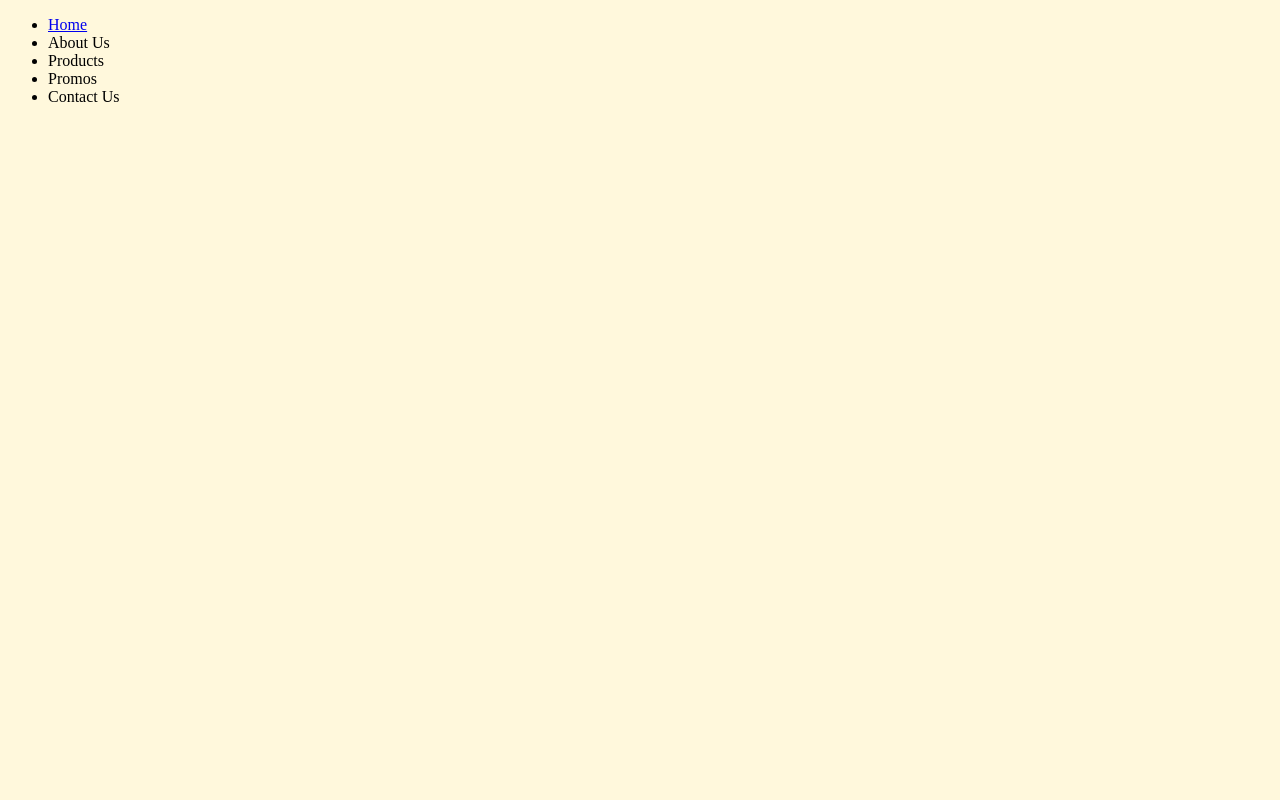
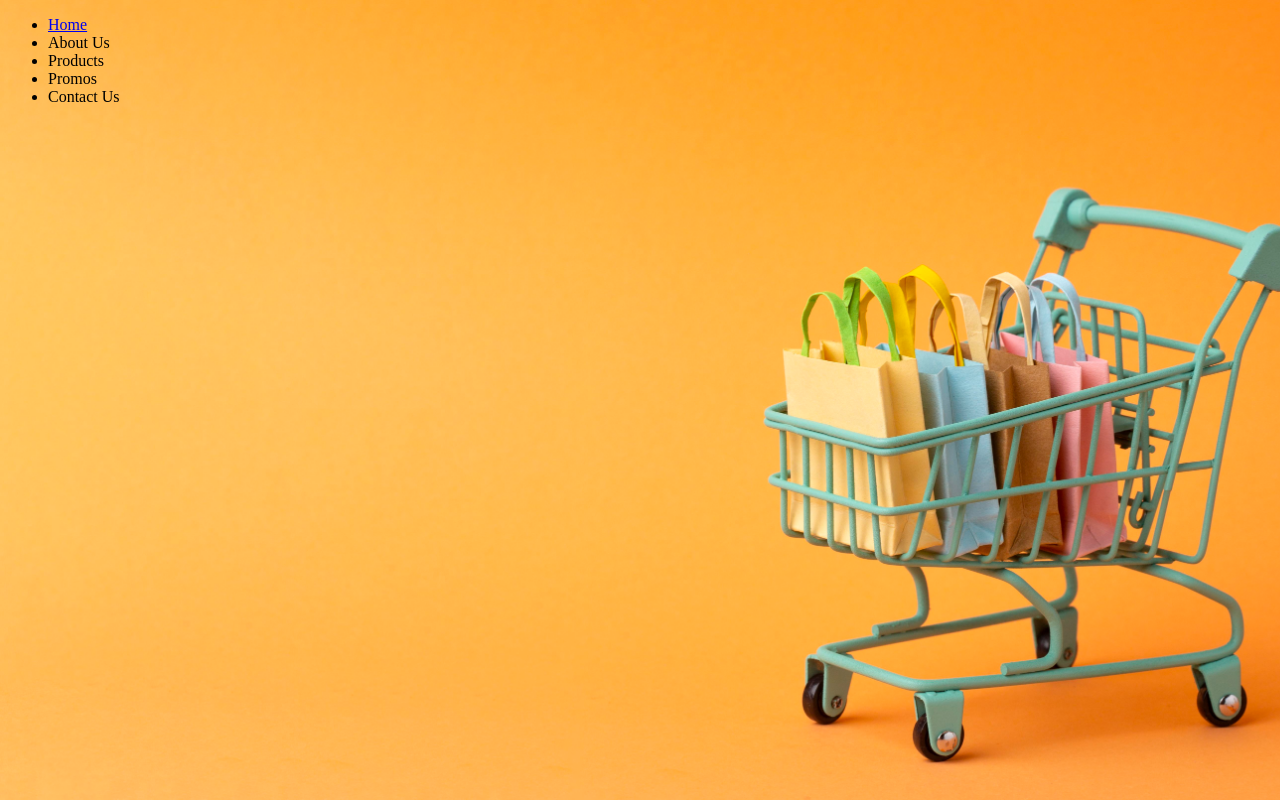
Before and after one commit to Ken-Allen/MyOnlineStore, a plain HTML site: page index.html in a window 1280 px wide. Drawn offline with Linux system fonts and the light colour scheme.

Commit message:
another commit

```diff
--- a/style.css
+++ b/style.css
@@ -1,3 +1,6 @@
 body{
-    background-color: cornsilk;
+    background-image: url("img/cart-yelo.jpg");
+    background-repeat: no-repeat;
+    background-attachment: fixed;
+    background-size: cover;
 }
```
Also changed, not shown: img/cart-yelo.jpg (added).
